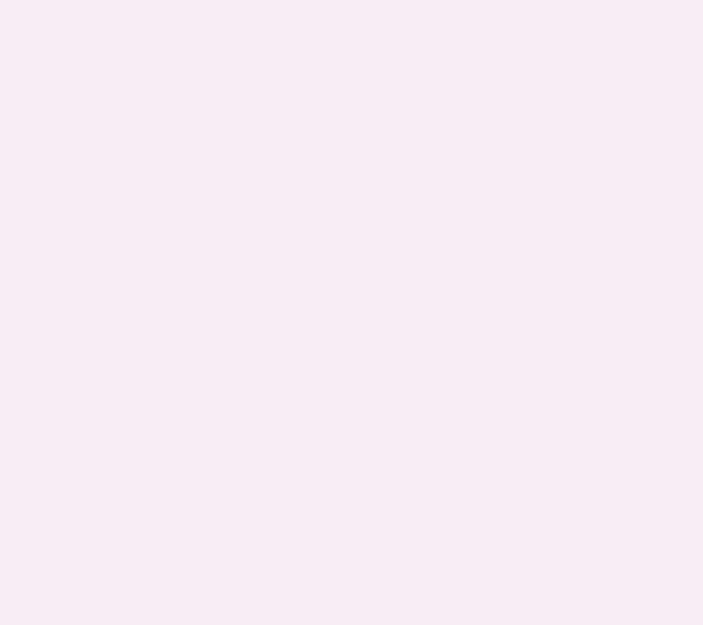
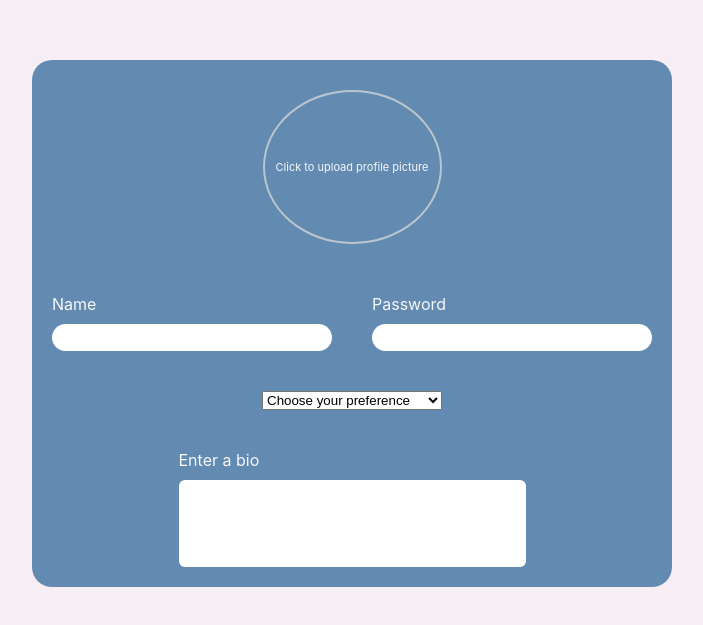
Before and after one commit to lwatson2/guardiansmeet, a React (Create React App) app in the folder client/: page /new-profile in a window 1280 px wide. Shown: the part 107-732 px from the top of the page, without its empty margins (288-991 px from the left). Built offline with nearby package versions, Linux system fonts and the light colour scheme.

Commit message:
Started on new profile page

```diff
--- a/client/src/App.js
+++ b/client/src/App.js
@@ -2,6 +2,7 @@ import React from "react";
 import "./App.css";
 import { BrowserRouter, Route, Link, Switch } from "react-router-dom";
 import Homepage from "./components/homepage/Homepage";
+import CreateProfile from "./components/createProfile/CreateProfile";
 
 function App() {
   return (
@@ -9,6 +10,7 @@ function App() {
       <div className="App">
         <Switch>
           <Route exact path="/" component={Homepage} />
+          <Route exact path="/new-profile" component={CreateProfile} />
         </Switch>
       </div>
     </BrowserRouter>
--- a/client/src/components/createProfile/CreateProfile.js
+++ b/client/src/components/createProfile/CreateProfile.js
@@ -1,7 +1,193 @@
-import React from "react";
+import React, { useState } from "react";
+import styled from "styled-components";
+import useForm from "../helpers/FormHelper";
+import validate from "../helpers/CreateProfileRules";
 
+const ProfileContainer = styled.section`
+  height: 100%;
+  width: 100%;
+  display: flex;
+  justify-content: center;
+  align-items: center;
+  margin: 30px 0;
+`;
+const ProfileFormContainer = styled.div`
+  display: grid;
+  grid-template-rows: repeat(3, auto);
+  grid-gap: 40px;
+  background: hsl(210, 33%, 54%);
+  justify-items: center;
+  align-items: center;
+  color: hsl(214, 33%, 97%);
+  padding: 20px;
+  border-radius: 20px;
+  width: 300px;
+  grid-template-columns: 1fr;
+  @media screen and (min-width: 767px) {
+    width: 600px;
+    grid-template-columns: repeat(2, 1fr);
+  }
+`;
+const ProfilePictureContainer = styled.div`
+  grid-column: 1 / -1;
+  display: flex;
+  flex-direction: column;
+  justify-content: center;
+  align-items: center;
+`;
+const ProfilePictureCirlceContainer = styled.div`
+  border: 2px solid hsl(209, 18%, 77%);
+  border-radius: 100%;
+  font-size: 11px;
+  height: 150px;
+  display: flex;
+  justify-content: center;
+  align-items: center;
+  width: 175px;
+  margin: 10px 0;
+`;
+const ProfilePicture = styled.img`
+  height: 100%;
+  width: 100%;
+  border-radius: 100%;
+`;
+const ProfilePictureLabel = styled.label``;
+const ProfilePictureInput = styled.input`
+  display: none;
+`;
+const ChangePictureLabel = styled.label`
+  background: grey;
+  padding: 0 5px;
+  border-radius: 6px;
+`;
+const FormSectionContainer = styled.div`
+  display: flex;
+  flex-direction: column;
+  width: 100%;
+`;
+const ProfileLabel = styled.label`
+  padding-bottom: 10px;
+`;
+const ProfileFormInput = styled.input`
+  border-radius: 20px;
+  outline: none;
+  border: none;
+  height: 27px;
+  padding-left: 10px;
+`;
+const PreferenceContainer = styled.div`
+  display: flex;
+  flex-direction: row;
+  width: 100%;
+  @media screen and (min-width: 767px) {
+    grid-column: span 2;
+    width: 180px;
+  }
+`;
+const PreferenceSelect = styled.select`
+  width: inherit;
+`;
+const BioSectionContainer = styled.div`
+  display: flex;
+  flex-direction: column;
+  width: 100%;
+  @media screen and (min-width: 767px) {
+    width: auto;
+    grid-column: span 2;
+  }
+`;
+const ProfileBio = styled.textarea`
+  resize: none;
+  border-radius: 6px;
+  border: none;
+  padding: 6px;
+`;
 const CreateProfile = () => {
-  return <div></div>;
+  const [profilePicture, setProfilePicture] = useState(null);
+  const handleProfilePicture = event => {
+    setProfilePicture(URL.createObjectURL(event.target.files[0]));
+  };
+
+  const handleLogin = () => {};
+  const { values, handleChange, handleSubmit, errors } = useForm(
+    handleLogin,
+    validate
+  );
+  return (
+    <ProfileContainer>
+      <form onSubmit={handleSubmit}>
+        <ProfileFormContainer>
+          {profilePicture ? (
+            <ProfilePictureContainer>
+              <ProfilePictureCirlceContainer>
+                <ProfilePicture src={profilePicture} />
+              </ProfilePictureCirlceContainer>
+              <ChangePictureLabel htmlFor="profilePicture">
+                Click to change profile picture
+              </ChangePictureLabel>
+              <ProfilePictureInput
+                type="file"
+                onChange={handleProfilePicture}
+                id="profilePicture"
+                name="profilePicture"
+                accept=".jpg, .png, .jpeg,"
+              ></ProfilePictureInput>
+            </ProfilePictureContainer>
+          ) : (
+            <ProfilePictureContainer>
+              <ProfilePictureCirlceContainer>
+                <ProfilePictureLabel htmlFor="profilePicture">
+                  Click to upload profile picture
+                </ProfilePictureLabel>
+                <ProfilePictureInput
+                  type="file"
+                  onChange={handleProfilePicture}
+                  id="profilePicture"
+                  name="profilePicture"
+                  accept=".jpg, .png, .jpeg,"
+                ></ProfilePictureInput>
+              </ProfilePictureCirlceContainer>
+            </ProfilePictureContainer>
+          )}
+          <FormSectionContainer>
+            <ProfileLabel htmlFor="name">Name</ProfileLabel>
+            <ProfileFormInput
+              type="text"
+              value={values.name || ""}
+              onChange={handleChange}
+              id="name"
+              name="name"
+            />
+          </FormSectionContainer>
+          <FormSectionContainer>
+            <ProfileLabel htmlFor="password">Password</ProfileLabel>
+            <ProfileFormInput
+              type="password"
+              value={values.password || ""}
+              onChange={handleChange}
+              id="password"
+              name="password"
+            />
+          </FormSectionContainer>
+          <PreferenceContainer>
+            <PreferenceSelect name="preference" id="preference">
+              <option value="" hidden>
+                Choose your preference
+              </option>
+              <option value="Male">Male</option>
+              <option value="Female">Female</option>
+              <option value="Both">Both</option>
+              <option value="Other">Other</option>
+            </PreferenceSelect>
+          </PreferenceContainer>
+          <BioSectionContainer>
+            <ProfileLabel htmlfor="bio">Enter a bio</ProfileLabel>
+            <ProfileBio rows="5" cols="40"></ProfileBio>
+          </BioSectionContainer>
+        </ProfileFormContainer>
+      </form>
+    </ProfileContainer>
+  );
 };
 
 export default CreateProfile;
--- /dev/null
+++ b/client/src/components/helpers/CreateProfileRules.js
@@ -0,0 +1,35 @@
+const validate = values => {
+  const errors = {};
+  if (!values.name) {
+    errors.name = "Please enter your name";
+  }
+  if (values.name && values.name.length > 150) {
+    errors.name = "name cannot be greater than 50 characters.";
+  }
+  if (!values.password) {
+    errors.password = "Please enter your password";
+  }
+  if (values.password && values.password.length < 6) {
+    errors.password = "Password must be greater than six Characters";
+  }
+  if (values.password && values.password.length > 50) {
+    errors.password = "Password cannot be greater than 50 characters.";
+  }
+  if (!values.preference) {
+    errors.preference = "Please choose a preference";
+  }
+  if (
+    values.preference &&
+    (values.preference !== "Male") |
+      (values.preference !== "Female") |
+      (values.preference !== "Both") |
+      (values.preference !== "Other")
+  ) {
+    errors.preference = "Please choose a preference";
+  }
+  if (values.bio && values.bio.length > 150) {
+    errors.bio = "Please limit bio to 150 characters";
+  }
+  return errors;
+};
+export default validate;
--- /dev/null
+++ b/client/src/components/helpers/FormHelper.js
@@ -0,0 +1,37 @@
+import { useState, useEffect } from "react";
+
+const useForm = (callback, validate) => {
+  const [values, setValues] = useState({});
+  const [errors, setErrors] = useState({});
+  const [isSubmitting, setIsSubmitting] = useState(false);
+  useEffect(() => {
+    // Checks to make sure errors object is empty and isSubmitting is true
+    if (Object.keys(errors).length === 0 && isSubmitting) {
+      callback();
+      setValues({});
+    }
+  }, [errors]);
+
+  const handleSubmit = event => {
+    if (event) event.preventDefault();
+    setIsSubmitting(true);
+    setErrors(validate(values));
+  };
+
+  const handleChange = event => {
+    event.persist();
+    setValues(values => ({
+      ...values,
+      [event.target.name]: event.target.value
+    }));
+  };
+
+  return {
+    handleChange,
+    handleSubmit,
+    values,
+    errors
+  };
+};
+
+export default useForm;
```
